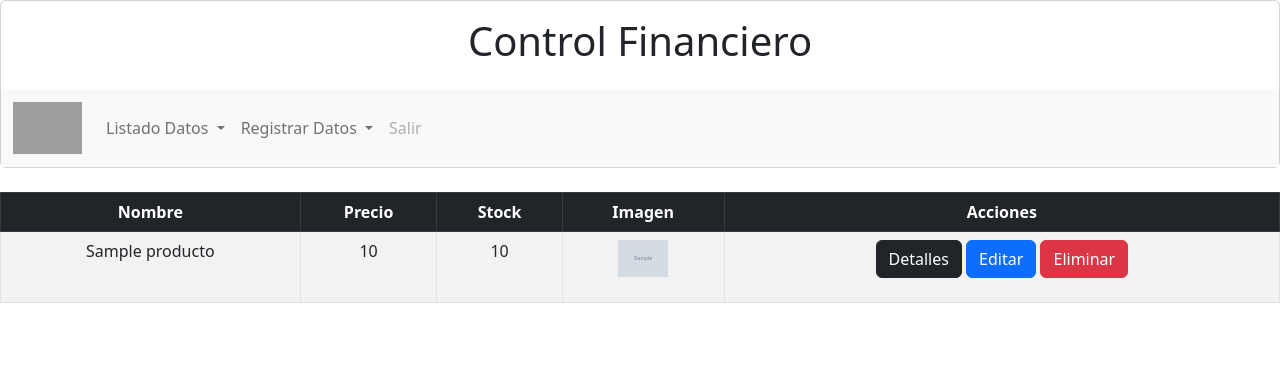
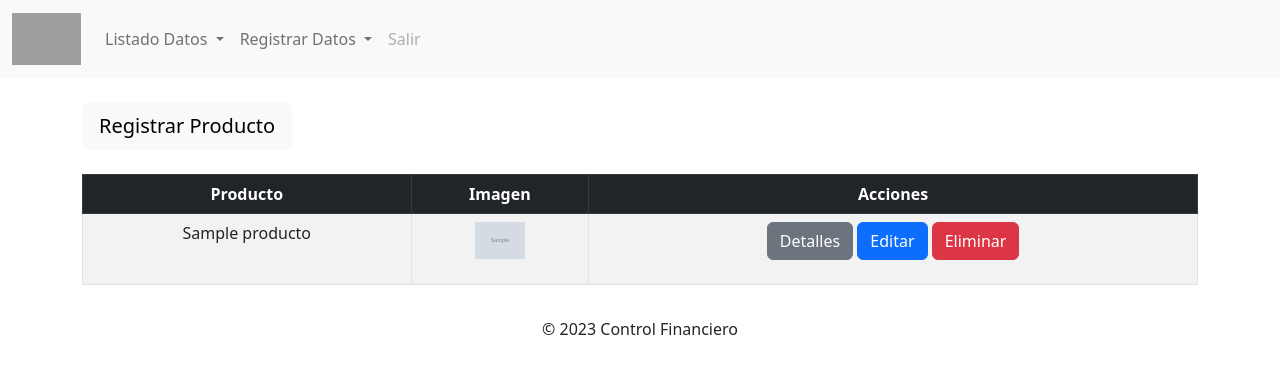
Before and after one commit to piperodriguez/controlFinanzas, a Node server app: page /productos in a window 1280 px wide. Shown: the top 374 px of the page. Run offline with Node 20, Linux system fonts and the light colour scheme; tables that the repository leaves empty or names only in its code hold one stand-in row (values such as "Sample post"); grey boxes marked "Sample" are stand-in pictures; some libraries are stand-ins or nearby versions.

Commit message:
se establece un formato de interfaz en el listado de registros

```diff
--- a/views/index.ejs
+++ b/views/index.ejs
@@ -1,10 +1,6 @@
 <link rel="stylesheet" href="./css/bootstrap.min.css">
 <script src="https://cdn.jsdelivr.net/npm/@popperjs/core@2.10.2/dist/umd/popper.min.js" integrity="sha384-7+zCNj/IqJ95wo16oMtfsKbZ9ccEh31eOz1HGyDuCQ6wgnyJNSYdrPa03rtR1zdB" crossorigin="anonymous"></script>
 <script src="./js/bootstrap.min.js"></script>
-<div class="card text-center">
-  <div class="card-body">
-    <h1>Control Financiero</h1>
-  </div>
 <nav class="navbar navbar-expand-lg navbar-light bg-light">
   <div class="container-fluid">
     <a class="navbar-brand" href="#">
@@ -20,8 +16,8 @@
             Listado Datos
           </a>
           <ul class="dropdown-menu dropdown-menu-light" aria-labelledby="navbarDarkDropdownMenuLink">
-              <li><a class="nav-link active" aria-current="page" href="/home">Listar Deuda</a></li>
-              <li><a class="nav-link" href="/productos">Listar Productos</a></li>
+            <li><a class="nav-link" aria-current="page" href="/home">Listar Deuda</a></li>
+            <li><a class="nav-link active" href="/productos">Listar Productos</a></li>
           </ul>
         </li>
         <li class="nav-item dropdown">
@@ -29,8 +25,8 @@
             Registrar Datos
           </a>
           <ul class="dropdown-menu dropdown-menu-light" aria-labelledby="navbarDarkDropdownMenuLink">
-              <li><a class="nav-link " aria-current="page" href="/crearDeuda">Registrar Deuda</a></li>
-              <li><a class="nav-link " aria-current="page" href="/crearProducto">Registrar Producto</a></li>
+            <li><a class="nav-link" aria-current="page" href="/crearDeuda">Registrar Deuda</a></li>
+            <li><a class="nav-link active" aria-current="page" href="/crearProducto">Registrar Producto</a></li>
           </ul>
         </li>
         <li class="nav-item">
@@ -40,13 +36,23 @@
     </div>
   </div>
 </nav>
+<section class="example mt-4">
+ <div class="container">
+  <div class="row align-items-start">
+    <div class="col">
+      <a href="/crearProducto" class="btn btn-light btn-lg" tabindex="-1" role="button" aria-disabled="true">Registrar Producto</a>
     </div>
-<section class="example mt-4">
-
+  </div>
+  <br>
   <div class="table-responsive" id="tabladatos">
     <!-- Tabla HTML -->
    </div>
-
+ </div>
+ <footer class="page-footer font-small blue">
+    <div class="footer-copyright text-center py-3">
+      © 2023 Control Financiero
+    </div>
+</footer>
 </section>
 <% if (locals.data != '') { %>
     <div class="alert alert-primary" role="alert">
@@ -67,9 +73,7 @@
             const ar = data;
               let result = `<table class='table table-striped table-bordered table-hover text-center'><thead class='table-dark'>
                             <tr>
-                              <th>Nombre</th>
-                              <th>Precio</th>
-                              <th>Stock</th>
+                              <th>Producto</th>
                               <th>Imagen</th>
                               <th>Acciones</th>
                             </tr>
@@ -77,14 +81,12 @@
               ar.forEach((elem) => {
                   result += `<tr>
                       <td class=v-align-middle>${elem.nombre}</td>
-                      <td class=v-align-middle>${elem.precio}</td>
-                      <td class=v-align-middle>${elem.stock}</td>
                       <td class=v-align-middle><img src=http://localhost:3000/uploads/${elem.img} class=img-fluid style=max-width:50px></td>
                       <td class=v-align-middle>
 
                         <form action="http://localhost:3000/api/v1/redirect/eliminar/${elem.id}" method="POST" onsubmit="return confirmarEliminar()">
 
-                          <a href="/detalle?id=${elem.id}" class="btn btn-dark">Detalles</a>
+                          <a href="/detalle?id=${elem.id}" class="btn btn-secondary">Detalles</a>
 
                           <a href="/actualizar?id=${elem.id}" class="btn btn-primary">Editar</a>
 
```
Also changed, not shown: views/welcome.ejs (+12 -14 lines). Lines whose indentation alone changed are shown as unchanged.
